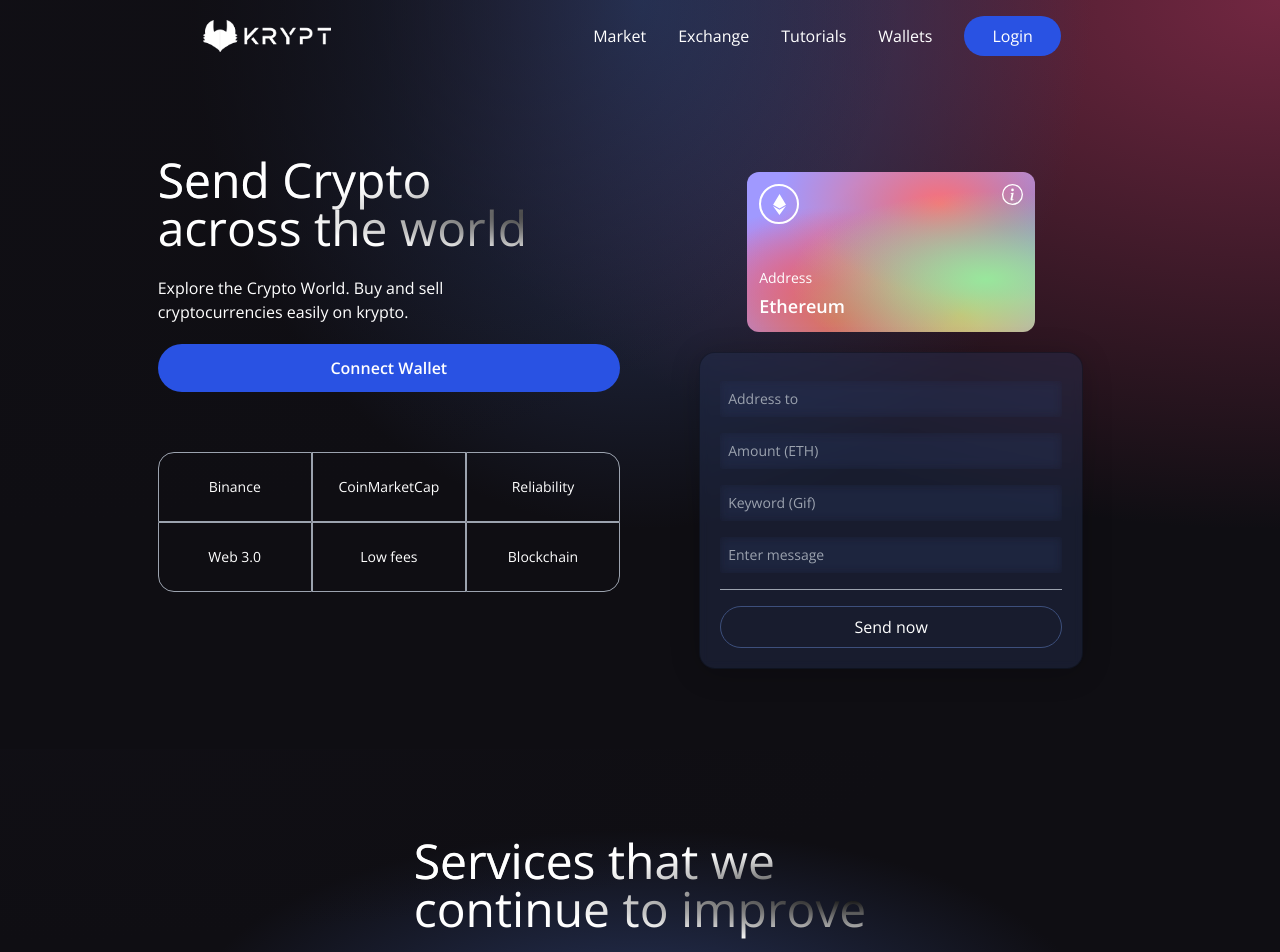
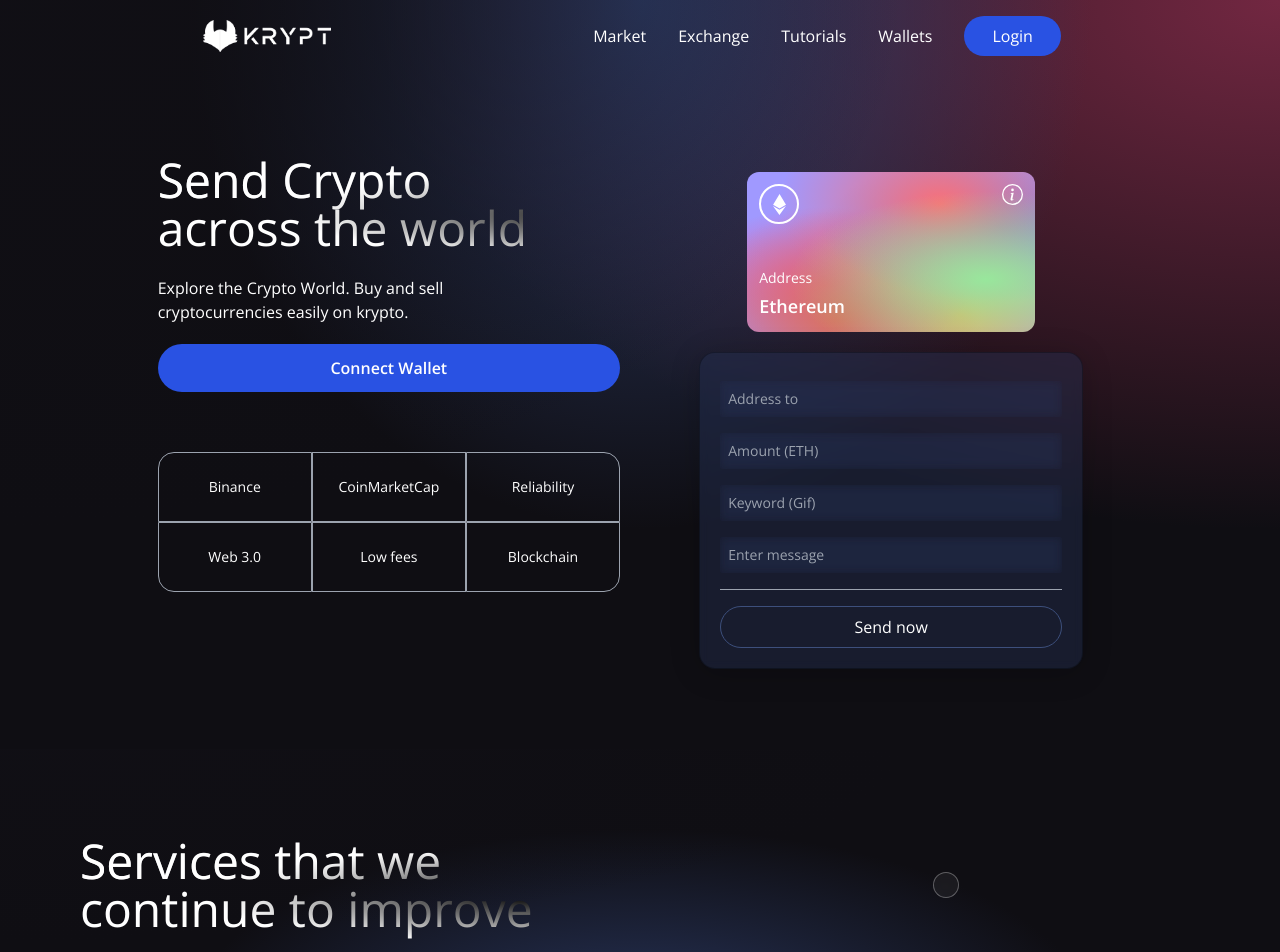
Before and after one commit to aliaftabsheikh/Krypt-Web-3, a React (Vite) app in the folder client/: page / in a window 1280 px wide. Shown: the top 952 px of the page. Built offline with nearby package versions, Linux system fonts and the light colour scheme.

Commit message:
service section

```diff
--- a/client/src/components/Services.jsx
+++ b/client/src/components/Services.jsx
@@ -1,22 +1,34 @@
-import React from 'react'
-import { BsShieldFillCheck } from 'react-icons/bs';
-import {BiSearchAlt} from 'react-icons/bi';
-import {RiHeart2Fill} from 'react-icons/ri'
+import React from "react";
+import { BsShieldFillCheck } from "react-icons/bs";
+import { BiSearchAlt } from "react-icons/bi";
+import { RiHeart2Fill } from "react-icons/ri";
+
+const ServiceCard = ({ color, title, icon, subtitle }) => (
+  <div className="flex flex-row justify-start items-center white-glassmorphism p-3 m-2 cursor-pointer hover:shadow-xl"></div>
+);
 
 const Services = () => {
   return (
-    <div className='flex w-full justify-center items-center gradient-bg-services'>
+    <div className="flex w-full justify-center items-center gradient-bg-services">
       <div className="flex mf:flex-row flex-col items-center justify-between md:p-20 py-12 px-4">
         <div className="flex-1 flex flex-col justify-start items-start">
-          <h1 className='text-white text-3xl sm:text-5xl py-2 text-gradient'>
+          <h1 className="text-white text-3xl sm:text-5xl py-2 text-gradient">
             Services that we
-            <br/>
+            <br />
             continue to improve
           </h1>
-          </div>
         </div>
+      </div>
+      <div className="flex-1 flex flex-col justify-start items-center">
+        <ServiceCard
+          color="bg-[#2952e3]"
+          title="Security Guranteed"
+          icon={<BsShieldFillCheck fontSize={21} className="text-white" />}
+          subtitle="Security is guranteed. We always maintain privacy and maintain the quality of our products"
+        />
+      </div>
     </div>
-  )
-}
+  );
+};
 
-export default Services
+export default Services;
```
